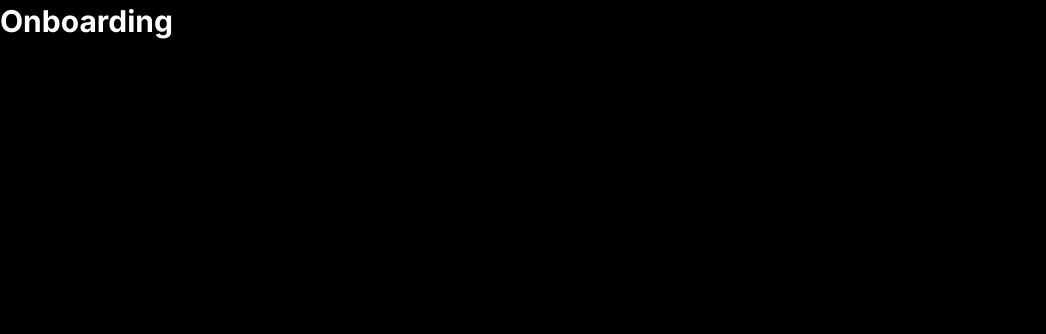
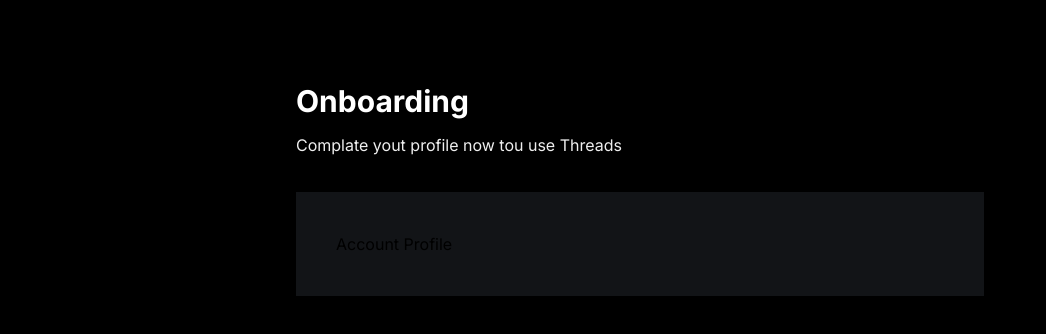
Before and after one commit to sabata06/nextjs-threads-app, a Next.js app: page /onboarding in a window 1280 px wide. Shown: the top 334 px of the page, without its empty margins (0-1046 px from the left). Built offline with nearby package versions, Linux system fonts and the light colour scheme; no server answers.

Commit message:
account profile created

```diff
--- a/app/(auth)/onboarding/page.tsx
+++ b/app/(auth)/onboarding/page.tsx
@@ -1,8 +1,30 @@
+import AccountProfile from "@/components/forms/AccountProfile";
+import { currentUser } from "@clerk/nextjs";
+
 async function Page() {
-    return(
-        <main>
-            <h1 className="head-text">Onboarding</h1>
-        </main>
-    )
+  const user = await currentUser();
+  const userInfo = {};
+
+  const userData = {
+    id: user?.id,
+    objectId: userInfo?._id,
+    username: userInfo?.username || user?.username,
+    name: userInfo?.name || user?.firstName || "",
+    bio: userInfo?.bio || "",
+    image: userInfo?.image || user?.imageUrl,
+  };
+
+  return (
+    <main className="mx-auto flex max-w-3xl flex-col justify-start px-10 py-20">
+      <h1 className="head-text">Onboarding</h1>
+      <p className="mt-3 text-base-regular text-light-2">
+        Complate yout profile now tou use Threads
+      </p>
+
+      <section className="mt-9 bg-dark-2 p-10">
+        <AccountProfile user={userData} btnTitle="Continue" />
+      </section>
+    </main>
+  );
 }
 export default Page;
--- /dev/null
+++ b/components/forms/AccountProfile.tsx
@@ -0,0 +1,13 @@
+"use client"
+
+
+const AccountProfile = () =>{
+
+    return(
+        <div>
+            Account Profile
+        </div>
+    )
+}
+
+export default AccountProfile
```
